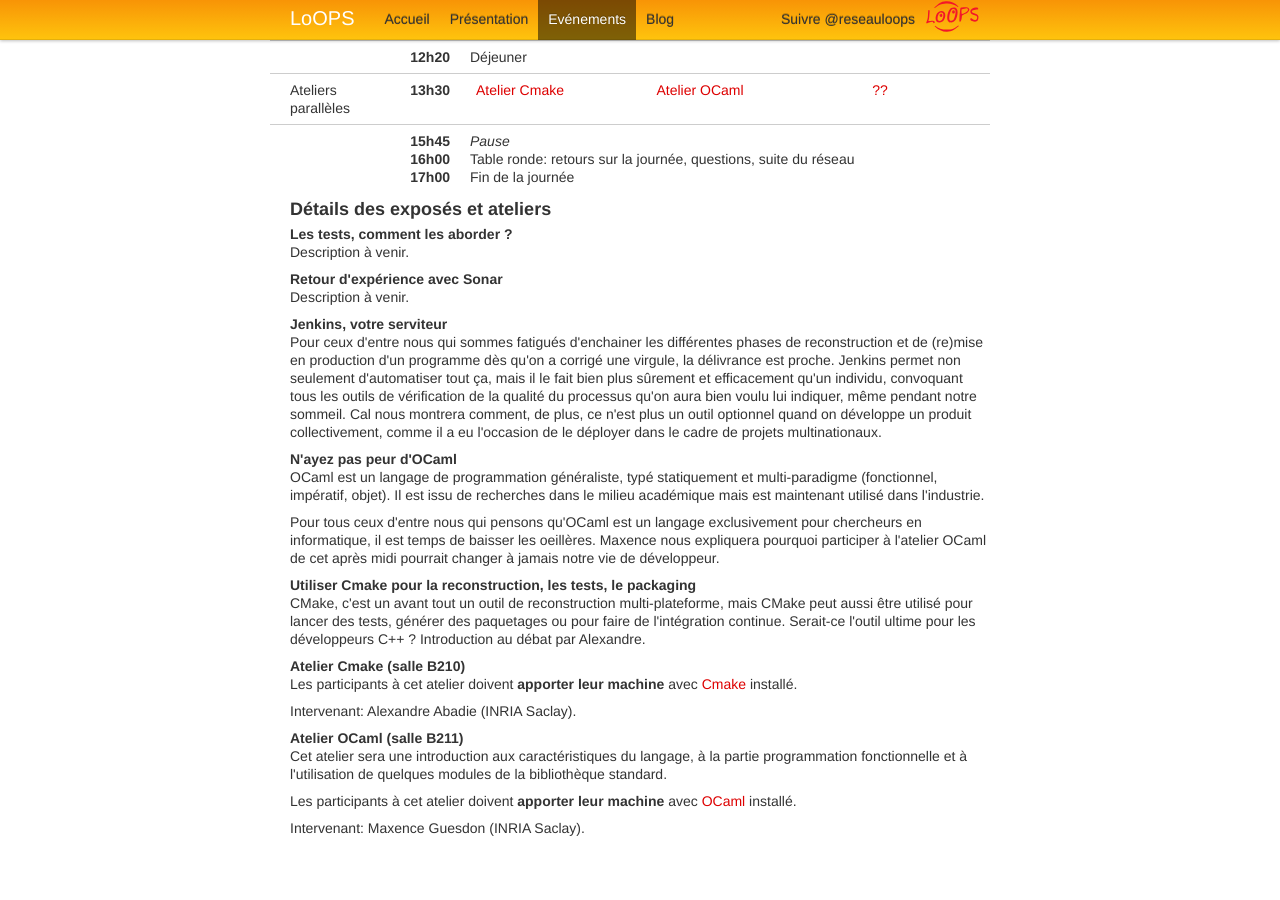
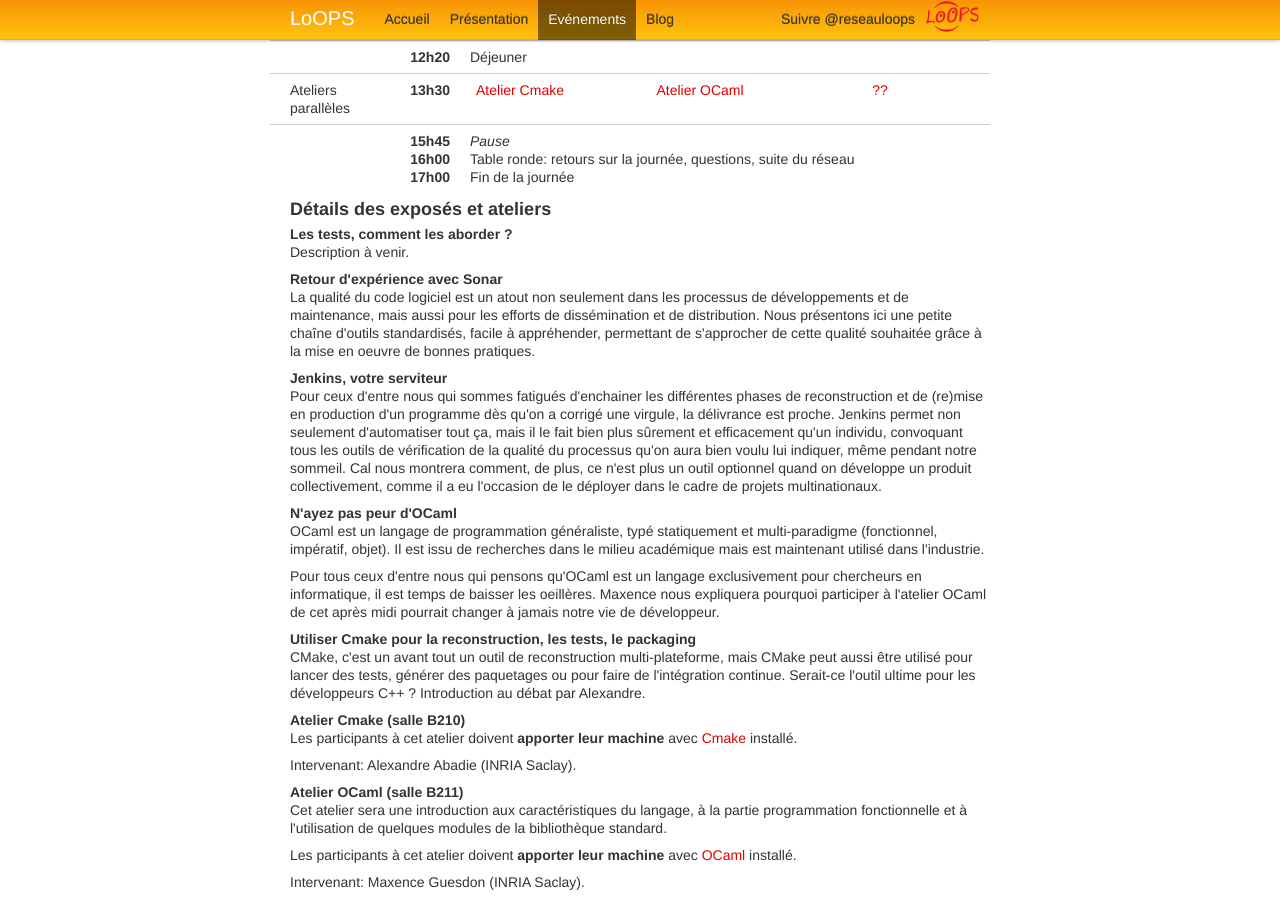
Before and after one commit to reseau-loops/reseau-loops.github.com, a Jekyll site: the page built from journee_2012_12.html, in a window 1280 px wide and 900 px high, scrolled down 980 px. Built offline with Jekyll 4.4.1, drawn with Linux system fonts in a browser that asks for light colours; Markdown is read by kramdown in place of the engine named in the settings; comment, search, counter and statistics services are not loaded; before the commit the page ends 1826 px from its top, so only the background shows below that.

Commit message:
Ajout résumé Sonar

```diff
--- a/journee_2012_12.html
+++ b/journee_2012_12.html
@@ -127,7 +127,7 @@
 
 <h4 id="sonar">Retour d'expérience avec Sonar</h4>
 <p>
-Description à venir.
+La qualité du code logiciel est un atout non seulement dans les processus de développements et de maintenance, mais aussi pour les efforts de dissémination  et de distribution. Nous présentons ici une petite chaîne d'outils standardisés, facile à appréhender, permettant de s'approcher de cette qualité souhaitée grâce à la mise en oeuvre de bonnes pratiques.
 </p>
 
 
```
